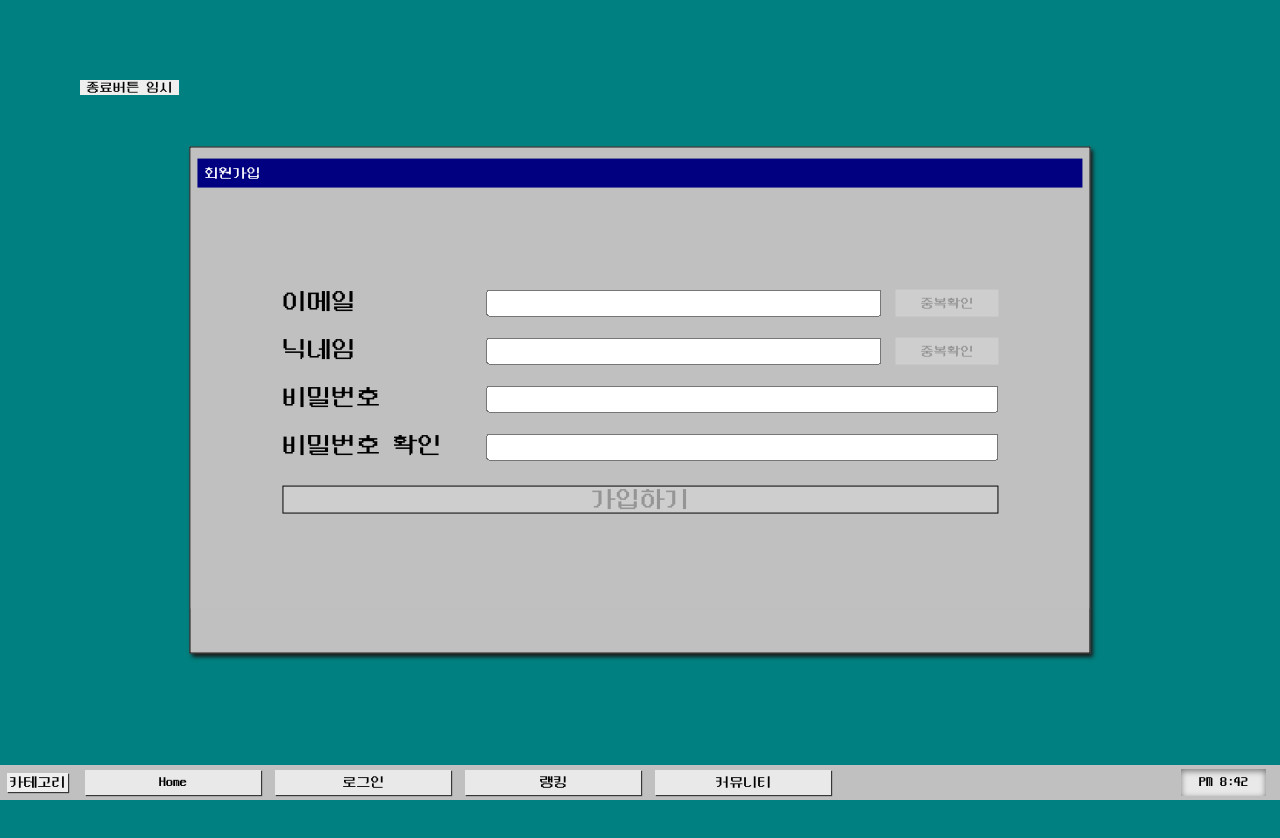
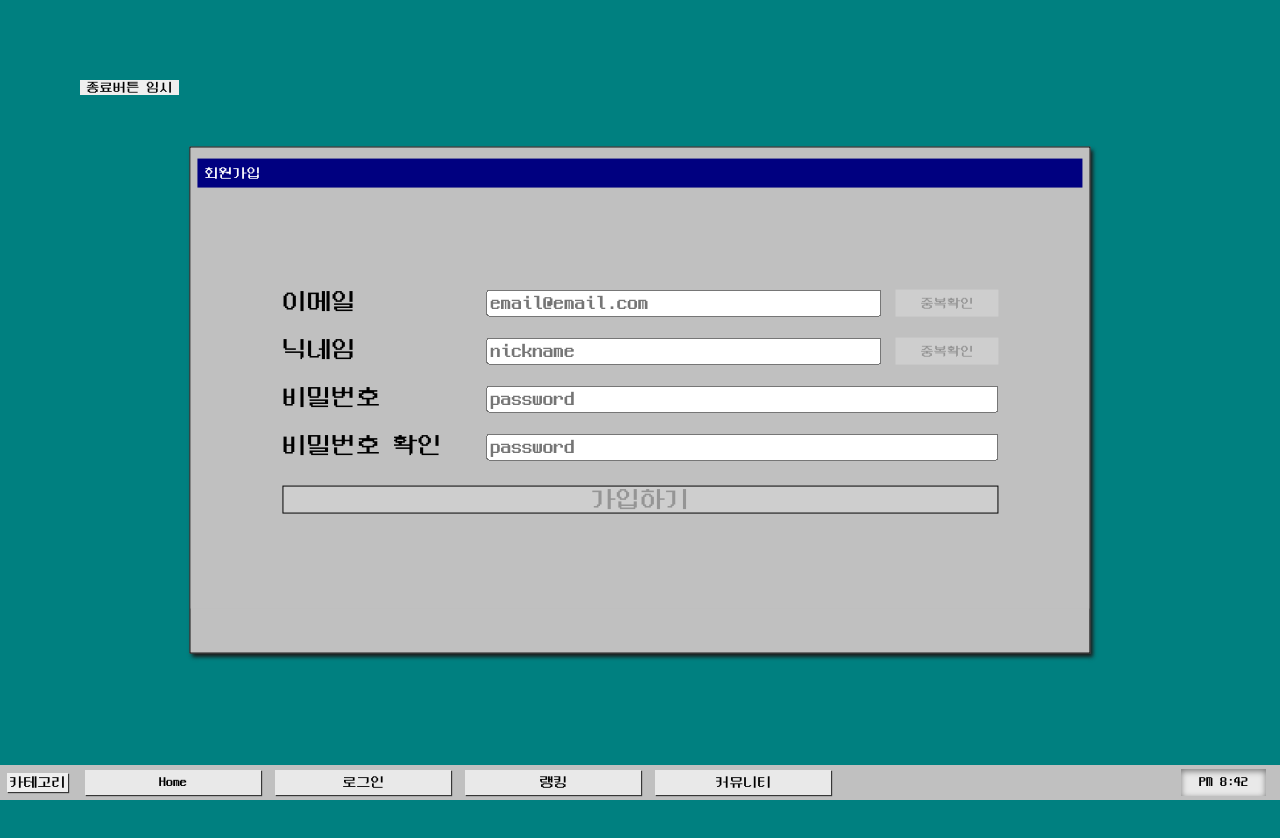
Before and after one commit to MZgaMeZone/gaMeZone, a React (Create React App) app in the folder FrontEnd/: page /signup in a window 1280 px wide. Shown: the top 838 px of the page. Built offline with nearby package versions, Linux system fonts and the light colour scheme.

Commit message:
Feat: 회원가입 input placeholder 추가

```diff
--- a/FrontEnd/src/pages/userPages/signup.tsx
+++ b/FrontEnd/src/pages/userPages/signup.tsx
@@ -103,6 +103,7 @@ function Signup() {
                 value={email}
                 onChange={(e) => setEmail(e.target.value)}
                 disabled={emailDuplicateCheck}
+                placeholder="email@email.com"
               />{" "}
               {email === "" ? (
                 <button disabled>중복확인</button>
@@ -129,6 +130,7 @@ function Signup() {
                 value={nickname}
                 onChange={(e) => setNickname(e.target.value)}
                 disabled={nicknameDuplicateCheck}
+                placeholder="nickname"
               />{" "}
               {nickname === "" ? (
                 <button disabled>중복확인</button>
@@ -149,6 +151,7 @@ function Signup() {
                 type="password"
                 value={password}
                 onChange={(e) => setPassword(e.target.value)}
+                placeholder="password"
               />{" "}
             </PasswordContainer>
             <ErrorMessageContainer>
@@ -164,6 +167,7 @@ function Signup() {
                 type="password"
                 value={passwordCheck}
                 onChange={(e) => setPasswordCheck(e.target.value)}
+                placeholder="password"
               />
             </PasswordCheckContainer>
             <ErrorMessageContainer>
```
